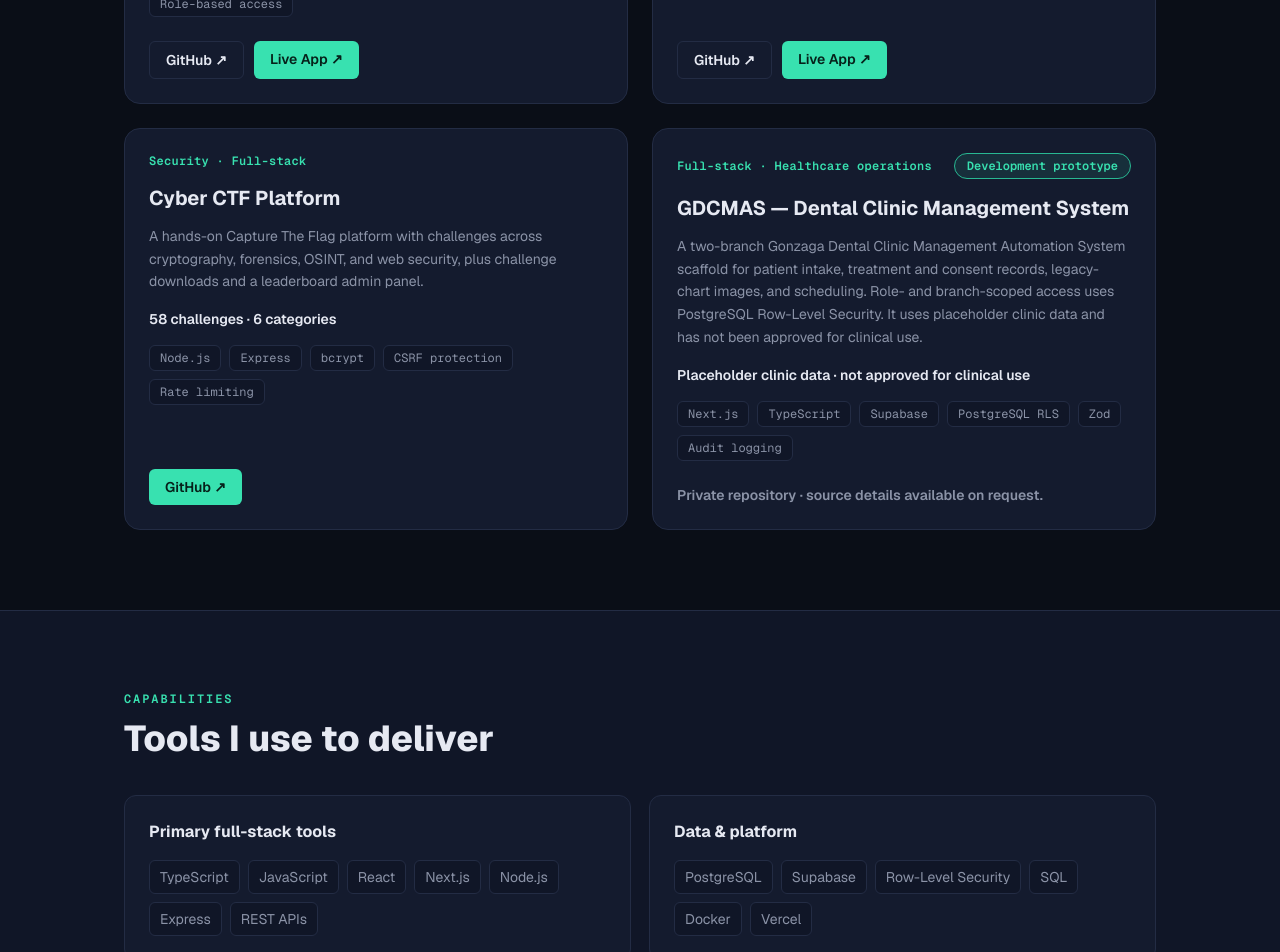
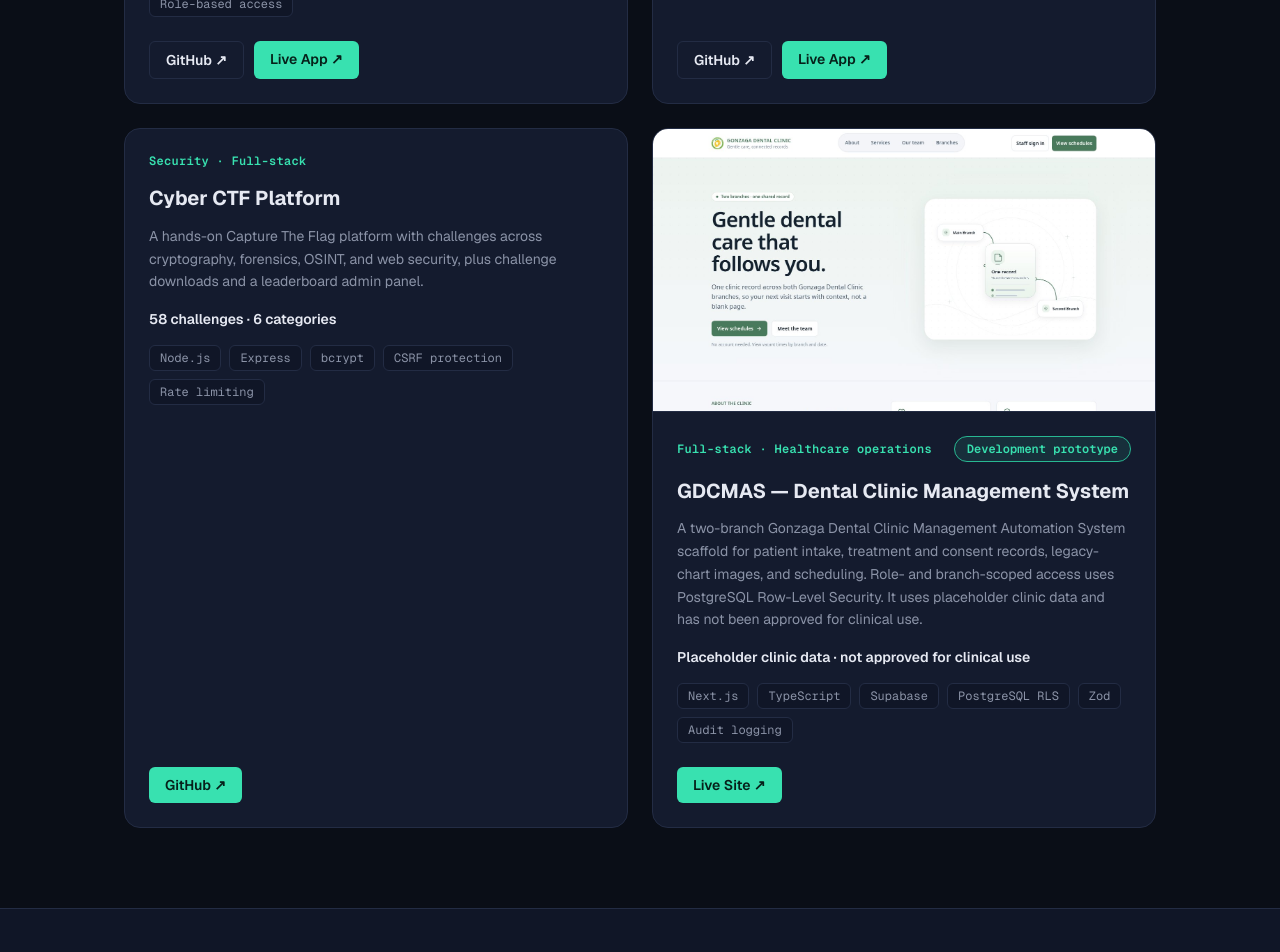
Before and after one commit to Universal43A2z/nextjs-portfolio, a Next.js app: page / in a window 1280 px wide. Shown: the part 3280-4232 px from the top of the page. Built offline with nearby package versions, Linux system fonts and the light colour scheme.

Commit message:
Add public GDCMAS project demo

```diff
--- a/components/Projects.tsx
+++ b/components/Projects.tsx
@@ -65,8 +65,18 @@ const projects: Project[] = [
       "A two-branch Gonzaga Dental Clinic Management Automation System scaffold for patient intake, treatment and consent records, legacy-chart images, and scheduling. Role- and branch-scoped access uses PostgreSQL Row-Level Security. It uses placeholder clinic data and has not been approved for clinical use.",
     result: "Placeholder clinic data · not approved for clinical use",
     tags: ["Next.js", "TypeScript", "Supabase", "PostgreSQL RLS", "Zod", "Audit logging"],
-    links: [],
-    accessNote: "Private repository · source details available on request.",
+    image: {
+      src: "/projects/gdcmas-hero.jpg",
+      alt: "GDCMAS public landing page describing a shared clinic record across two branches",
+    },
+    links: [
+      {
+        label: "Live Site",
+        href: "https://gonzaga-dental-clinic-sys-git-b07a52-frgagalveui-8327s-projects.vercel.app/",
+        primary: true,
+      },
+    ],
+    accessNote: "Source repository is private; this link opens the public landing site.",
   },
 ];
 
--- a/resume/resume.html
+++ b/resume/resume.html
@@ -394,6 +394,10 @@
                 scheduling. Uses role- and branch-scoped PostgreSQL RLS.
                 Placeholder data only; not clinic-approved or for clinical use.
               </p>
+              <p class="project-links">
+                <a href="https://gonzaga-dental-clinic-sys-git-b07a52-frgagalveui-8327s-projects.vercel.app/">Public site ↗</a>
+                &nbsp;·&nbsp; Source repository is private
+              </p>
             </div>
           </section>
         </main>
```
Also changed, not shown: public/projects/gdcmas-hero.jpg (added), 1 other file (tests, documents, lock files or other folders).
